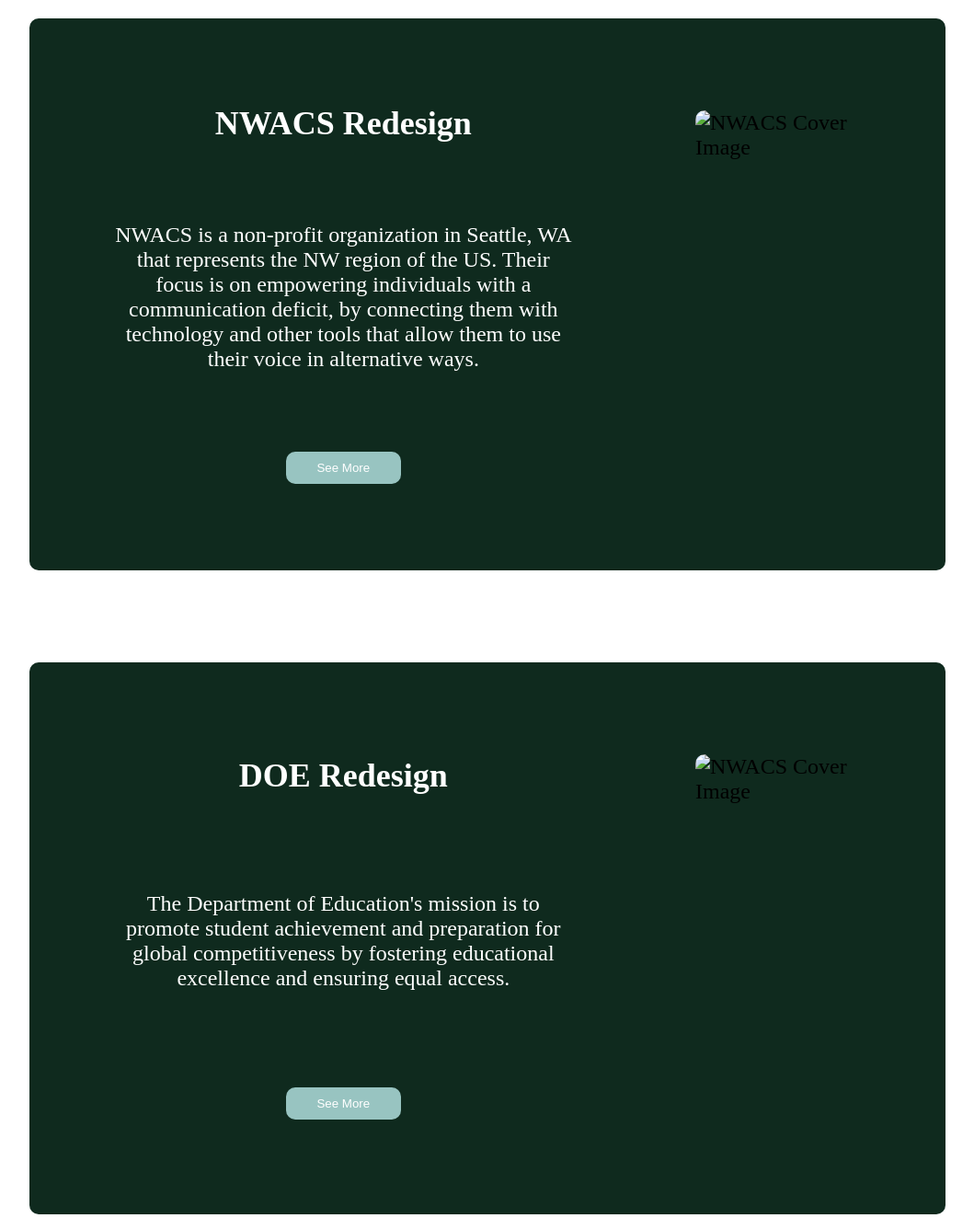
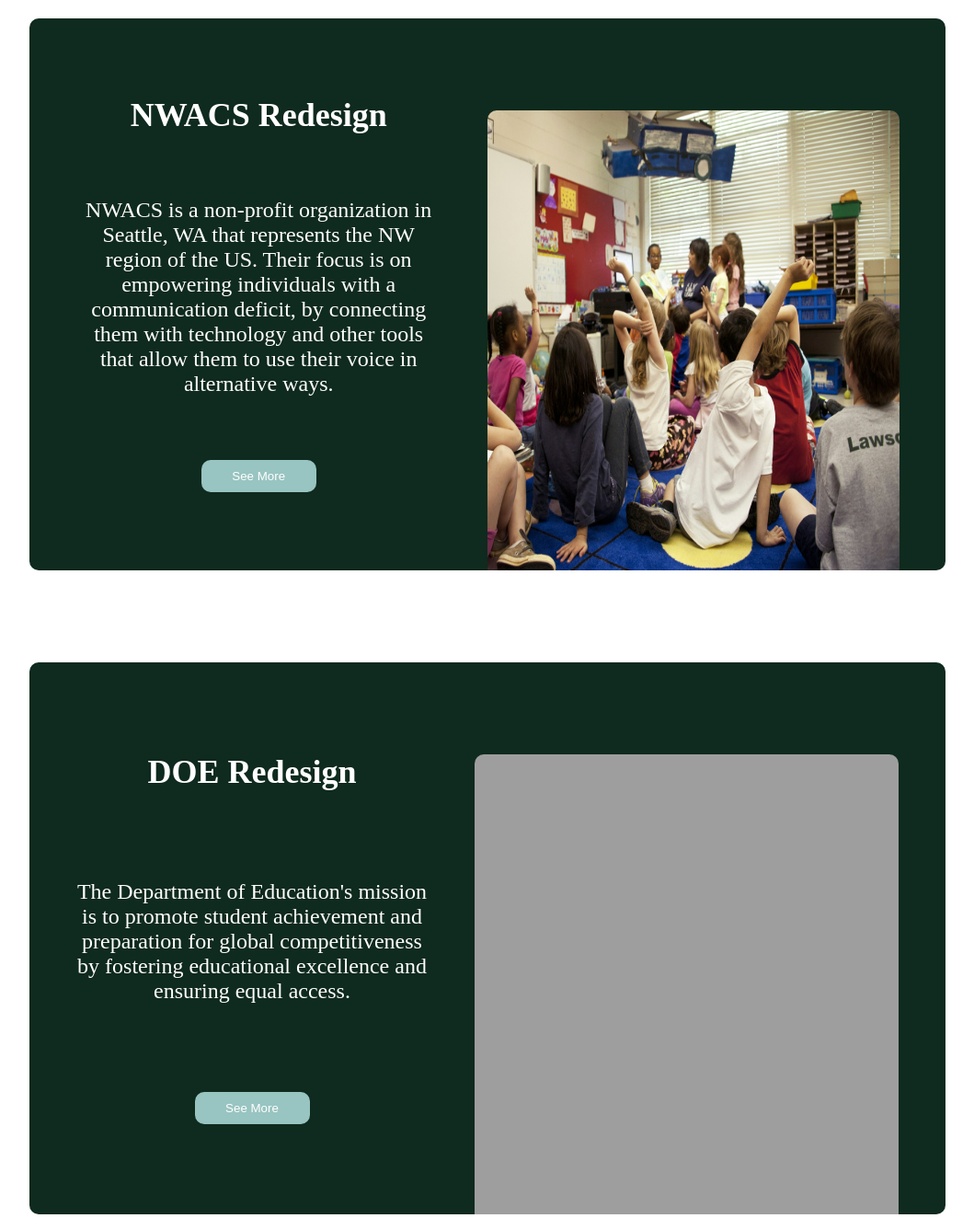
Before and after one commit to rachelfitzz/UX_UI_HW_19, a plain HTML site: page HTML/myWork.html in a window 1280 px wide. Shown: the part 620-1944 px from the top of the page at 92% size, without its empty margins (110-1169 px from the left). Drawn offline with Linux system fonts and the light colour scheme; the site is published under a folder, as on GitHub Pages, so addresses that start at the root find nothing.

Commit message:
Update myWork.html

```diff
--- a/HTML/myWork.html
+++ b/HTML/myWork.html
@@ -30,12 +30,12 @@
             </button>
         </div>
         <div class="bannerDecorations">
-                <img class="bannerImage" src="/Images/nwacs_cover_image.png" alt="NWACS Cover Image">
+                <img class="bannerImage" src="../Images/nwacs_cover_image.png" alt="NWACS Cover Image">
             <div class="bannerDecorBox">
             </div>
         </div>
     </section>
-    <section id="caseStudyPreview1" class="banner">
+    <section id="caseStudyPreview2" class="banner">
         <div class="bannerText">
             <h2>DOE Redesign</h2>
             <p>The Department of Education's mission is to promote student achievement and preparation for global competitiveness by fostering educational excellence and ensuring equal access.</p>
@@ -44,7 +44,7 @@
             </button>
         </div>
         <div class="bannerDecorations">
-                <img class="bannerImage" src="/Images/doe_cover_image.png" alt="NWACS Cover Image">
+                <img class="bannerImage" src="../Images/doe_cover_image.png" alt="NWACS Cover Image">
             <div class="bannerDecorBox">
             </div>
         </div>
```
